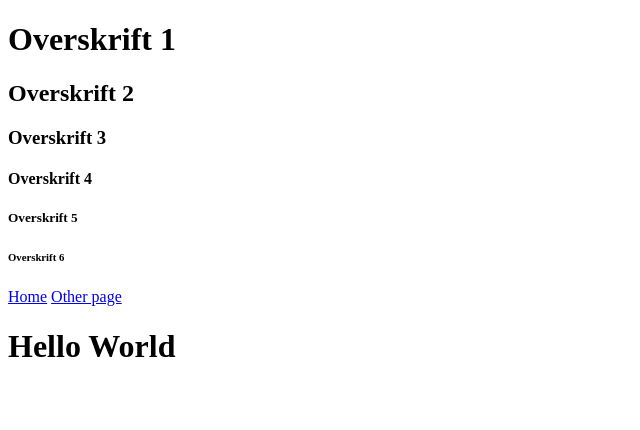
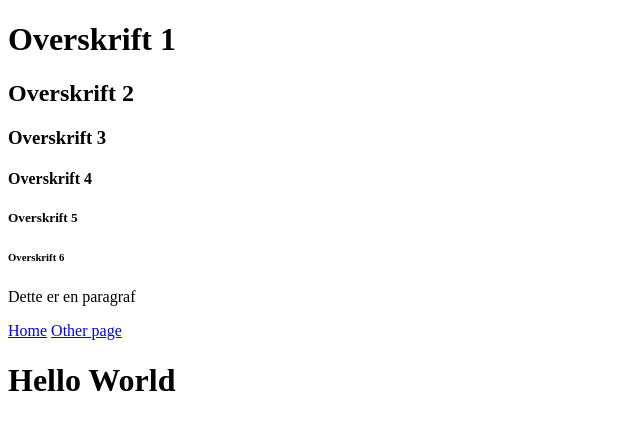
Before and after one commit to Sander-Kode/stackblitz-starters-uigd1ecw, a website: page index.html in a window 1280 px wide. Shown: the whole page, without its empty margins (0-640 px from the left). Drawn offline with Linux system fonts and the light colour scheme.

Commit message:
Lagt til element - Forklaringer

```diff
--- a/index.html
+++ b/index.html
@@ -11,12 +11,16 @@
 
   <body>
     <!-- body = informasjon til denne nettsiden-->
+    <!--(h1-h6 brukt til overskrift og elementer i forskjellige størrelser der h1 er størst - h6 er minst)-->
     <h1>Overskrift 1</h1>
     <h2>Overskrift 2</h2>
     <h3>Overskrift 3</h3>
     <h4>Overskrift 4</h4>
     <h5>Overskrift 5</h5>
     <h6>Overskrift 6</h6>
+
+    <!--(p) blir brukt for å legge til ordinær tekst på siden-->
+    <p>Dette er en paragraf</p>
     <nav>
       <a href="/" aria-current="page">Home</a>
       <a href="/page2.html">Other page</a>
```
